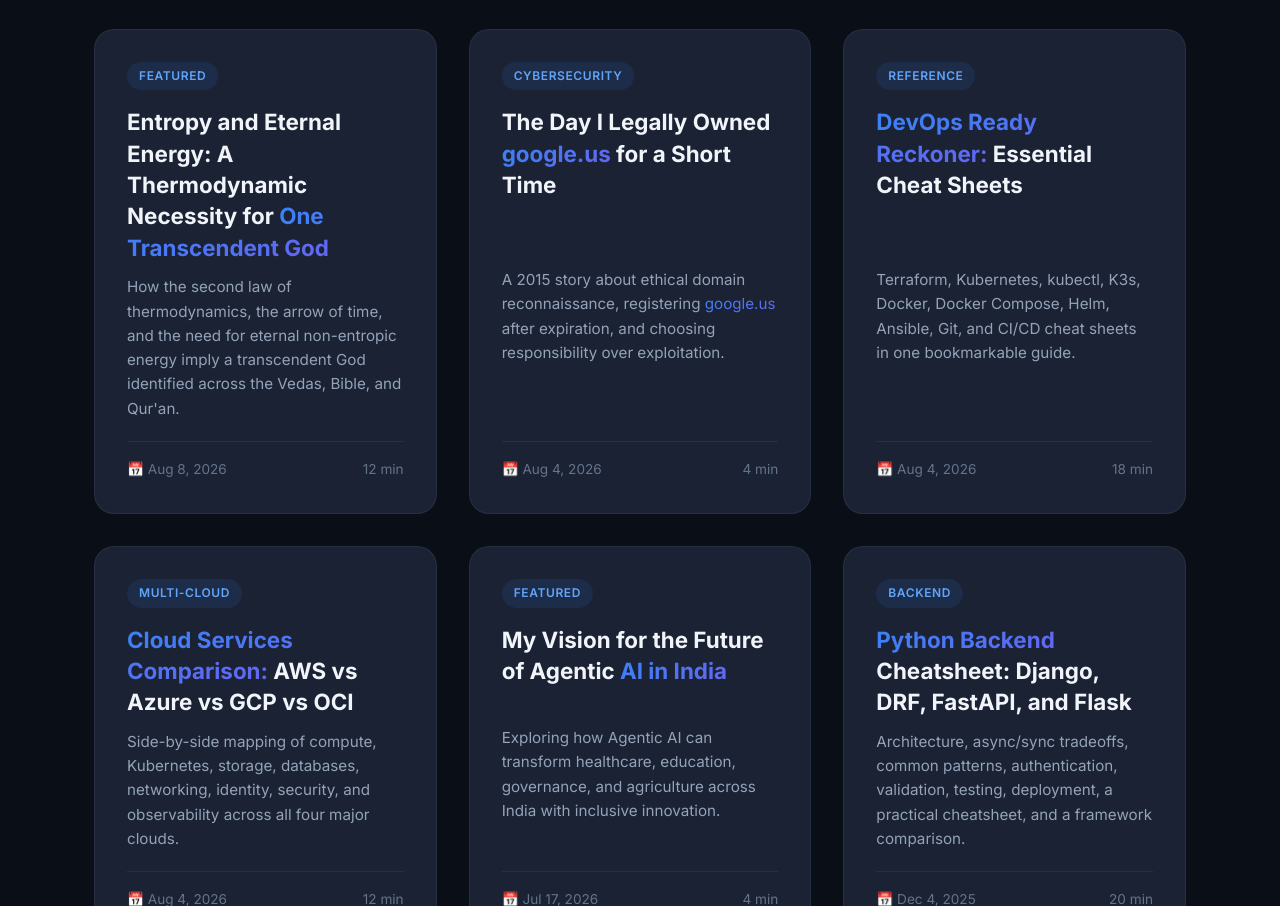
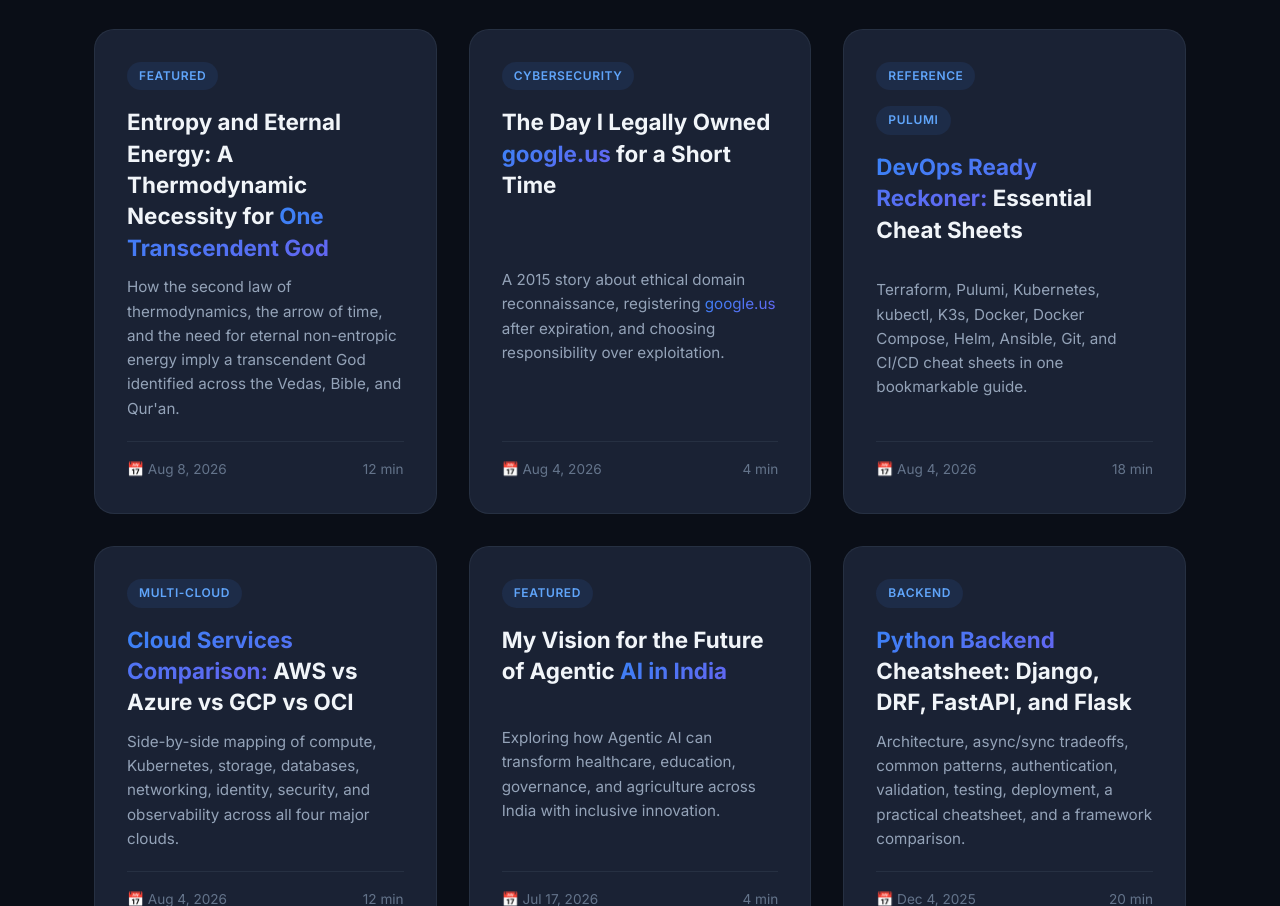
Before and after one commit to brittocj/brittocj.com, a plain HTML site: page blog/index.html in a window 1280 px wide. Shown: the part 2583-3489 px from the top of the page. Drawn offline with Linux system fonts and the light colour scheme; no server answers.

Commit message:
refactor(blog): update devops-ready-reckoner card metadata
Add Pulumi tag and include Pulumi in the excerpt for the DevOps Ready
Reckoner blog card to reflect recent content updates.

```diff
--- a/blog/index.html
+++ b/blog/index.html
@@ -575,8 +575,9 @@
 
         <a href="devops-ready-reckoner/index.html" class="blog-card" data-date="1785781800" data-tech-date="1230748200" data-slug="devops-ready-reckoner">
           <span class="blog-card-tag">Reference</span>
+          <span class="blog-card-tag">Pulumi</span>
           <h2 class="blog-card-title"><span class="google-us-gradient">DevOps Ready Reckoner:</span> Essential Cheat Sheets</h2>
-          <p class="blog-card-excerpt">Terraform, Kubernetes, kubectl, K3s, Docker, Docker Compose, Helm, Ansible, Git, and CI/CD cheat sheets in one bookmarkable guide.</p>
+          <p class="blog-card-excerpt">Terraform, Pulumi, Kubernetes, kubectl, K3s, Docker, Docker Compose, Helm, Ansible, Git, and CI/CD cheat sheets in one bookmarkable guide.</p>
           <div class="blog-card-meta">
             <span class="blog-card-date">📅 Aug 4, 2026</span>
             <span class="blog-card-readtime">18 min</span>
```
